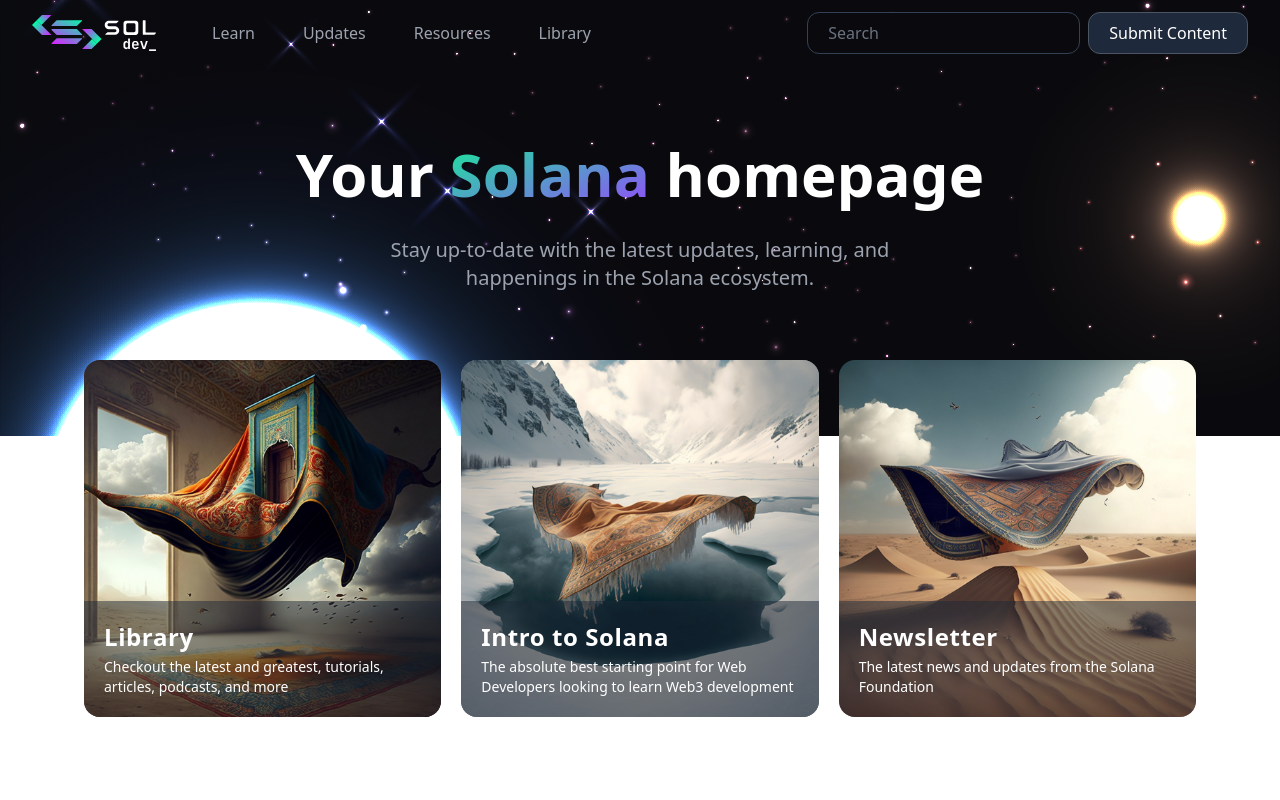
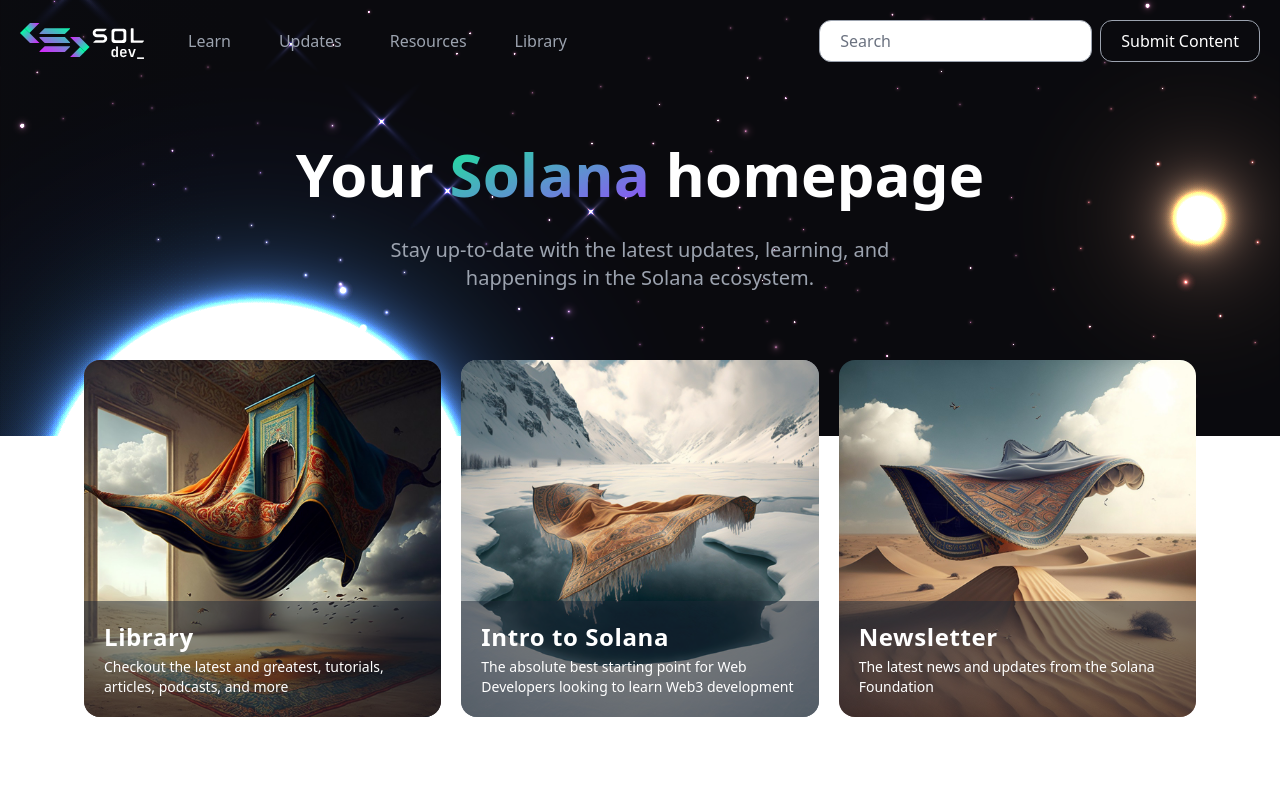
Before and after one commit to ironforge-cloud/soldev-ui, a Next.js app: page / in a window 1280 px wide. Shown: the top 800 px of the page. Built offline with nearby package versions, Linux system fonts and the light colour scheme.

Commit message:
refactor: mobile nav and removed withHero

```diff
--- a/src/components/core/AppHeader.tsx
+++ b/src/components/core/AppHeader.tsx
@@ -1,23 +1,43 @@
+import styles from "@/styles/core/header.module.css";
+import { useState } from "react";
+import clsx from "clsx";
 import Image from "next/image";
 import Link from "next/link";
-
-import styles from "@/styles/core/header.module.css";
-import clsx from "clsx";
+import { Bars3Icon, XMarkIcon } from "@heroicons/react/24/solid";
 
 type ComponentProps = {
   children?: React.ReactNode;
-  withHero?: boolean;
 };
 
-export default function AppHeader({ children, withHero }: ComponentProps) {
+export default function AppHeader({ children }: ComponentProps) {
+  const [navbarOpen, setNavbarOpen] = useState(false);
   return (
     <header className={styles.header}>
-      <section className={clsx(styles.inner, withHero && styles.withHero)}>
-        <Link href={"/"} className={styles.logoArea}>
-          <Image src={"/logo-light.svg"} alt="Logo" width={124} height={0} />
-        </Link>
+      <section className={styles.inner}>
+        <section
+          className={clsx(
+            styles.staticNav,
+            // navbarOpen && "bg-black",
+          )}
+        >
+          <Link href={"/"} className={styles.logoArea}>
+            <Image src={"/logo-light.svg"} alt="Logo" width={124} height={0} />
+          </Link>
 
-        <section className={styles.primaryArea}>
+          <button
+            onClick={() => setNavbarOpen(!navbarOpen)}
+            className={styles.burger}
+          >
+            {navbarOpen ? <XMarkIcon /> : <Bars3Icon />}
+          </button>
+        </section>
+
+        <nav
+          className={clsx(
+            styles.primaryArea,
+            navbarOpen ? styles.primaryAreaActive : "hidden",
+          )}
+        >
           <ul className={styles.linkArea}>
             <li>
               <Link href={"#"}>Learn</Link>
@@ -33,15 +53,15 @@
             </li>
           </ul>
 
-          <section className="flex space-x-2">
+          <section className={styles.form}>
             <form onSubmit={(e) => e.preventDefault()} className="flex">
               {/* <span>icon</span> */}
               <input type="text" name="k" placeholder="Search" />
             </form>
 
-            <button className="btn-default">Submit Content</button>
+            <button className="lg:btn-default">Submit Content</button>
           </section>
-        </section>
+        </nav>
       </section>
     </header>
   );
--- a/src/layouts/default.tsx
+++ b/src/layouts/default.tsx
@@ -6,20 +6,18 @@
   children: React.ReactNode;
   seo?: NextSeoProps;
   className?: string;
-  withHero?: boolean;
 };
 
 export default function DefaultLayout({
   children,
   seo,
   className,
-  withHero,
 }: LayoutProps) {
   return (
     <>
       <NextSeo {...seo} />
 
-      <AppHeader withHero={withHero} />
+      <AppHeader />
 
       <main className={className}>{children}</main>
 
--- a/src/layouts/lesson.tsx
+++ b/src/layouts/lesson.tsx
@@ -24,7 +24,7 @@
     <>
       <NextSeo {...seo} />
 
-      <AppHeader withHero={true} />
+      <AppHeader />
 
       <main className={className}>
         <PageHero className="container text-center">
--- a/src/pages/course/index.tsx
+++ b/src/pages/course/index.tsx
@@ -14,7 +14,7 @@
 
 export default function Page() {
   return (
-    <DefaultLayout seo={seo} withHero={true}>
+    <DefaultLayout seo={seo}>
       <PageHero className="container text-center">
         <h1 className="text-6xl tracking-normal">Intro to Solana</h1>
 
--- a/src/pages/index.tsx
+++ b/src/pages/index.tsx
@@ -14,7 +14,7 @@
 
 export default function Page() {
   return (
-    <DefaultLayout seo={seo} withHero={true}>
+    <DefaultLayout seo={seo}>
       <PageHero className="container text-center" heroSize="lg">
         <h1 className="text-6xl tracking-normal">
           Your <span className="gradient-solana">Solana</span> homepage
--- a/src/styles/PageHero.module.css
+++ b/src/styles/PageHero.module.css
@@ -3,8 +3,7 @@
 */
 
 .hero {
-  @apply bg-black;
-  @apply bg-left-bottom bg-no-repeat bg-cover;
+  @apply bg-black bg-left-bottom bg-no-repeat bg-cover !important;
 }
 
 .inner {
--- a/src/styles/core/header.module.css
+++ b/src/styles/core/header.module.css
@@ -3,38 +3,78 @@
 */
 
 .header {
-  @apply text-gray-400;
-  @apply bg-black bg-no-repeat bg-cover bg-star-sm;
-}
-.withHero {
-  @apply absolute w-full;
-  @apply bg-transparent bg-none !important;
+  @apply absolute z-10 flex flex-wrap items-center justify-between w-full;
+  @apply text-gray-400 bg-transparent bg-none;
 }
 
 .inner {
-  /* @apply grid grid-cols-7 gap-8; */
-  @apply px-8 py-3 space-x-8;
-  @apply flex items-center;
+  @apply flex flex-wrap items-center justify-between w-full mx-auto;
+  /* @apply lg:space-x-8; */
 }
 
+.staticNav {
+  @apply relative flex justify-between;
+  @apply w-full lg:w-auto lg:static lg:block lg:justify-start;
+  @apply p-5;
+}
 .logoArea {
-  @apply flex-shrink-0 block;
+  @apply flex-shrink block;
 }
+
+/*
+  Style the burger menu icon
+*/
+.burger {
+  @apply lg:hidden;
+}
+button.burger {
+  @apply p-0;
+}
+.burger svg {
+  @apply w-8 h-8;
+  @apply text-white;
+}
+
+/*
+  Style the primary container for the links and form area
+*/
 .primaryArea {
-  @apply flex justify-between;
-  @apply flex-grow;
+  @apply items-center justify-between flex-grow lg:flex;
+}
+.primaryAreaActive {
+  @apply block;
+  @apply text-black bg-white lg:text-gray-500 lg:bg-transparent;
 }
 
 /*
     Style the links displayed on in the header
 */
 .linkArea {
-  @apply flex items-center;
-  @apply space-x-0;
+  @apply flex flex-col justify-start list-none lg:flex-row;
+}
+.linkArea li > a {
+  @apply block;
+  @apply px-6 py-3;
+  @apply text-lg lg:text-base;
+  @apply hover:text-white;
 }
 
-.linkArea li > a {
-  @apply px-6 py-3;
-  /* @apply text-lg; */
-  @apply hover:text-white;
+/*
+    Style the form area (containing the search box and the submit button)
+*/
+.form {
+  @apply p-5 mt-3 space-y-4 lg:mt-0;
+  @apply lg:space-y-0 lg:space-x-2 lg:flex;
+  @apply border-t border-gray-300 lg:border-0;
 }
+.form > * {
+  @apply w-full lg:w-auto;
+}
+.form button {
+  @apply inline-block text-center;
+  @apply text-white bg-black border-gray-400;
+}
+.form input[type="text"] {
+  @apply w-full lg:w-auto;
+  @apply text-black bg-white border-gray-400;
+}
```
